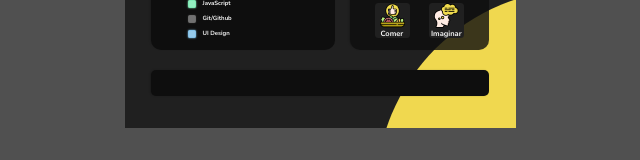
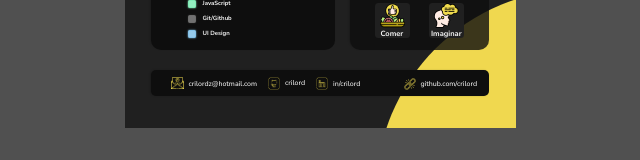
Before and after one commit to trichains/cv, a plain HTML site: page index.html in a window 1280 px wide. Shown: the part 520-680 px from the top of the page, without its empty margins (320-960 px from the left). Drawn offline with Linux system fonts and the light colour scheme.

Commit message:
footer finalizado

```diff
--- a/assets/style.css
+++ b/assets/style.css
@@ -363,7 +363,7 @@ blockquote {
 
 .hobbies p {
   position: absolute;
-  color: #F7F7F7;
+  color: #f7f7f7;
   font-size: 7.5px;
   font-style: normal;
   font-weight: 700;
@@ -420,7 +420,6 @@ blockquote {
   left: 81.5px;
 }
 
-
 .footer {
   position: absolute;
   top: 438px;
@@ -428,10 +427,69 @@ blockquote {
   width: 338px;
   height: 26px;
   border-radius: 5px;
-  box-shadow: -1px 0px 2px 0px rgba(0, 0, 0, 0.20);
-  background: #0E0E0E;
+  box-shadow: -1px 0px 2px 0px rgba(0, 0, 0, 0.2);
+  background: #0e0e0e;
   flex-shrink: 0;
   z-index: 1;
+}
+
+.footer img {
+  position: absolute;
+  top: 6.5px;
+  left: 20px;
+  width: 12.5px;
+  height: 12.5px;
+  flex-shrink: 0;
+}
+
+.footer a {
+  text-decoration: none;
+  position: absolute;
+  color: #f7f7f7;
+  font-size: 7px;
+  font-style: normal;
+  font-weight: 500;
+  line-height: normal;
+}
+
+.footer :nth-child(1) {
+  top: 6.5px;
+  left: 20px;
+}
+
+.footer :nth-child(2) {
+  top: 8.5px;
+  left: 37.5px;
+}
+
+.footer :nth-child(3) {
+  top: 7px;
+  left: 116.5px;
+}
+
+.footer :nth-child(4) {
+  top: 8px;
+  left: 134px;
+}
+
+.footer :nth-child(5) {
+  top: 7px;
+  left: 164.5px;
+}
+
+.footer :nth-child(6) {
+  top: 8.5px;
+  left: 182px;
+}
+
+.footer :nth-child(7) {
+  top: 7.5px;
+  left: 252.5px;
+}
+
+.footer :nth-child(8) {
+  top: 8.5px;
+  left: 269.5px;
 }
 
 .circle2 {
--- a/index.html
+++ b/index.html
@@ -93,7 +93,19 @@
         <p>Imaginar</p>
       </div>
 
-      <div class="footer"></div>
+      <div class="footer">
+        <img src="assets/icons/marketing-de-email-1.png" alt="email">
+        <a href="mailto:crilordz@hotmail.com" target="_blank">crilordz@hotmail.com</a>
+
+        <img src="assets/icons/github-1.png" alt="github">
+        <a href="https://github.com/crilord" target="_blank">crilord</a>
+
+        <img src="assets/icons/linkedin-1.png" alt="LinkedIn">
+        <a href="https://linkedin.com/crilord" target="_blank">in/crilord</a>
+
+        <img src="assets/icons/link-quebrado-11.png" alt="link">
+        <a href="https://github.com/crilord" target="_blank">github.com/crilord</a>
+      </div>
 
       <div class="circle2"></div>
     </main>
```
Also changed, not shown: assets/icons/github-1.png (added), assets/icons/link-quebrado-11.png (added), assets/icons/linkedin-1.png (added), assets/icons/marketing-de-email-1.png (added).
